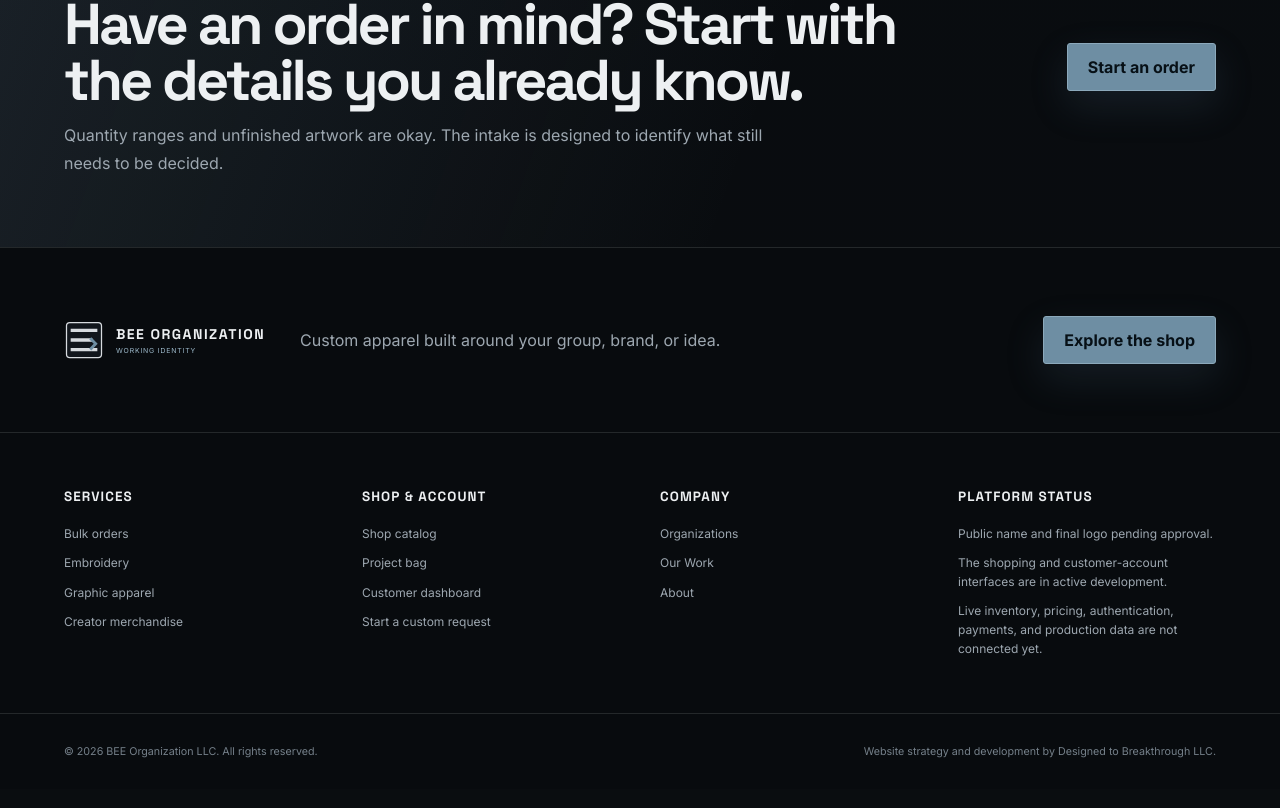
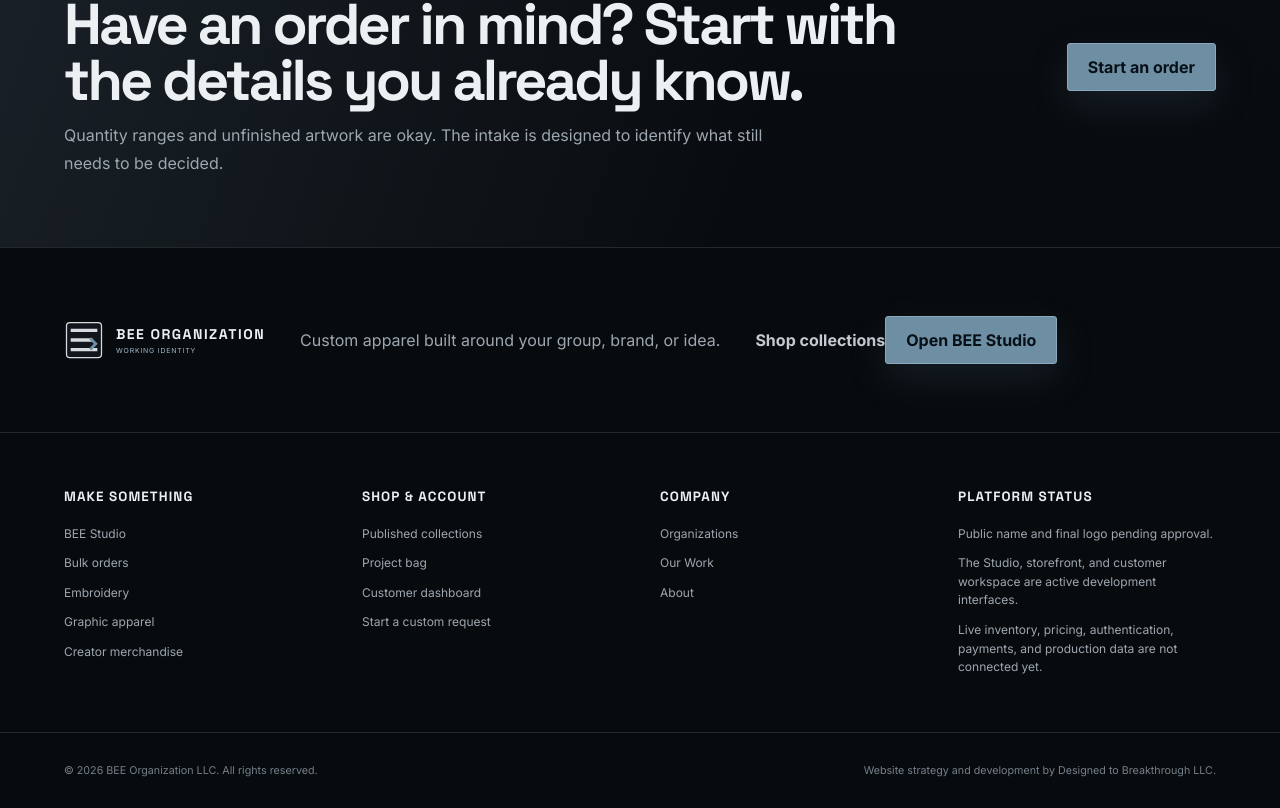
Before and after one commit to ShawnDTB/BEE-Organization, a React (Vite) app: page / in a window 1280 px wide. Shown: the part 5178-5986 px from the top of the page. Built offline with nearby package versions, Linux system fonts and the light colour scheme.

Commit message:
Align footer with Shop and Studio architecture

```diff
--- a/src/components/SiteFooter.tsx
+++ b/src/components/SiteFooter.tsx
@@ -7,11 +7,15 @@ export function SiteFooter() {
       <div className="site-footer__lead">
         <LogoLockup compact />
         <p>{siteConfig.primaryMessage}</p>
-        <a className="button" href="/shop">Explore the shop</a>
+        <div className="site-footer__lead-actions">
+          <a className="text-link" href="/shop">Shop collections</a>
+          <a className="button" href="/studio">Open BEE Studio</a>
+        </div>
       </div>
       <div className="site-footer__grid">
         <div>
-          <h2>Services</h2>
+          <h2>Make something</h2>
+          <a href="/studio">BEE Studio</a>
           <a href="/bulk-orders">Bulk orders</a>
           <a href="/embroidery">Embroidery</a>
           <a href="/graphic-apparel">Graphic apparel</a>
@@ -19,7 +23,7 @@ export function SiteFooter() {
         </div>
         <div>
           <h2>Shop & account</h2>
-          <a href="/shop">Shop catalog</a>
+          <a href="/shop">Published collections</a>
           <a href="/cart">Project bag</a>
           <a href="/account">Customer dashboard</a>
           <a href="/start-order">Start a custom request</a>
@@ -31,7 +35,7 @@ export function SiteFooter() {
         <div>
           <h2>Platform status</h2>
           <span>{siteConfig.brandStatus}</span>
-          <span>The shopping and customer-account interfaces are in active development.</span>
+          <span>The Studio, storefront, and customer workspace are active development interfaces.</span>
           <span>Live inventory, pricing, authentication, payments, and production data are not connected yet.</span>
         </div>
       </div>
```
